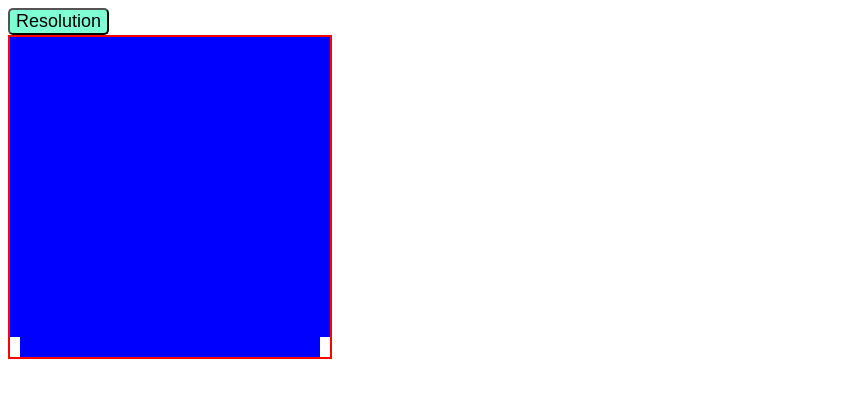
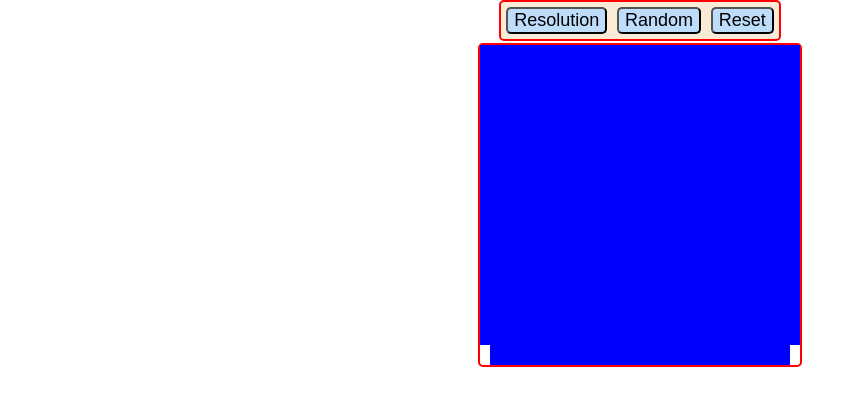
Before and after one commit to SsempogoEzra/Odin_Sketch, a plain HTML site: page index.html in a window 1280 px wide. Shown: the whole page, without its empty margins (0-857 px from the left). Drawn offline with Linux system fonts and the light colour scheme.

Commit message:
Added reset and random btn ,twiked css

```diff
--- a/index.html
+++ b/index.html
@@ -8,7 +8,11 @@
     <title>Etch-a-Sketch</title>
 </head>
 <body>
-    <div class="Controls"><button id="ResolutionBtn">Resolution</button></div>
+    <div class="Controls">
+        <button id="ResolutionBtn">Resolution</button>
+        <button id="RandomBtn">Random</button>
+        <button id="ResetBtn">Reset</button>
+    </div>
     <div id="ArtBoard"></div>
 </body>
 </html>
--- a/style.css
+++ b/style.css
@@ -1,10 +1,19 @@
 body{
-    font-family: 'Franklin';
+    font-family:'Courier New', Courier, monospace;
+    padding:0;
+    margin:0;
+    display: flex;
+    flex-direction: column;
+    align-items: center;
+    gap: 2px;
+
+
 
 }
 
 #ArtBoard{
     border: 2px solid red;
+    border-radius:5px;
     display:flex;
     flex-wrap: wrap;
     justify-content:center;
@@ -21,7 +30,14 @@ body{
 }
 
 button{
-    background-color: aquamarine;
+    background-color: rgb(190, 221, 251);
     font-size: large;
     border-radius:5px;
 }
+
+.Controls{
+    background-color: antiquewhite;
+    border:2px solid red;
+    padding:5px;
+    border-radius:5px;
+}
```
